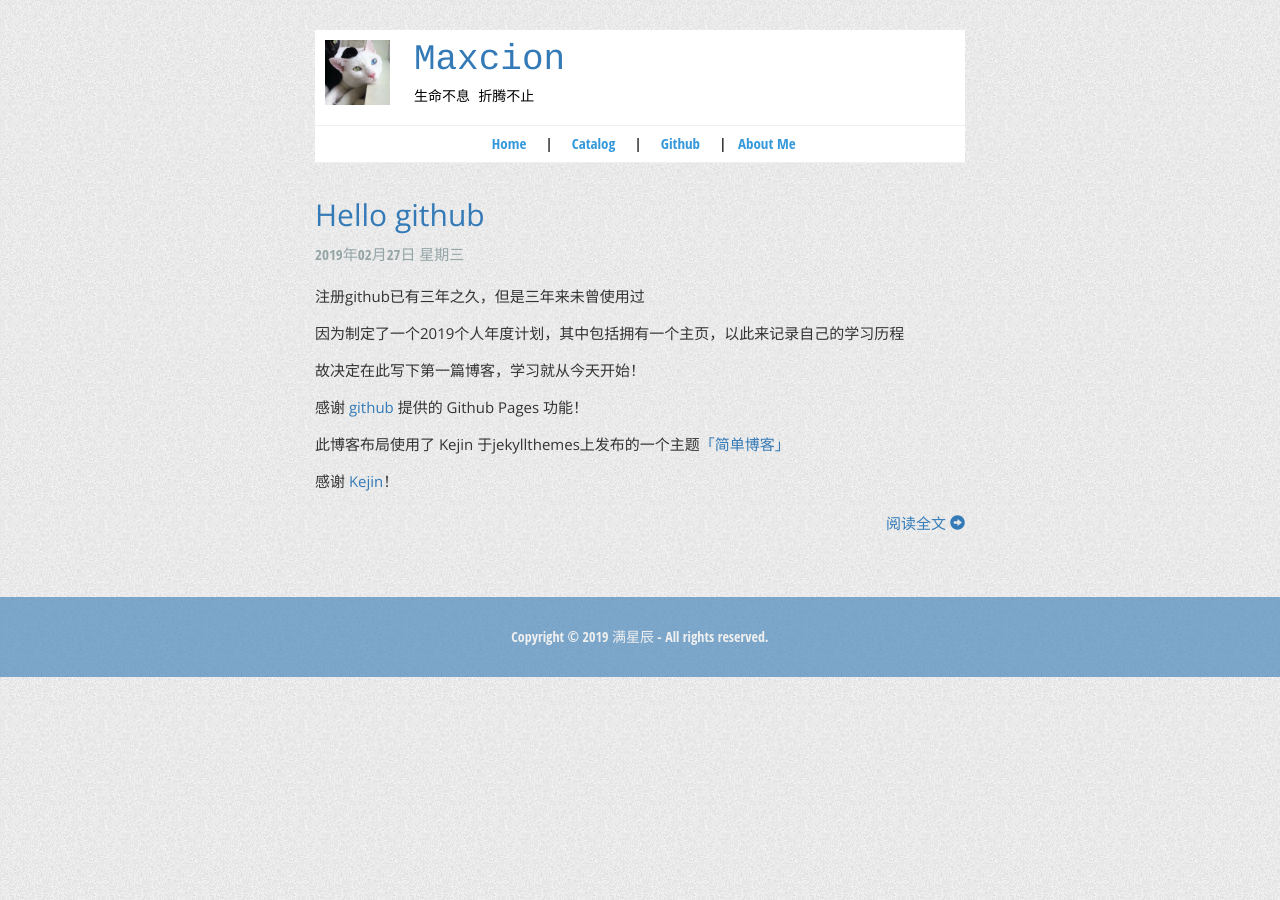
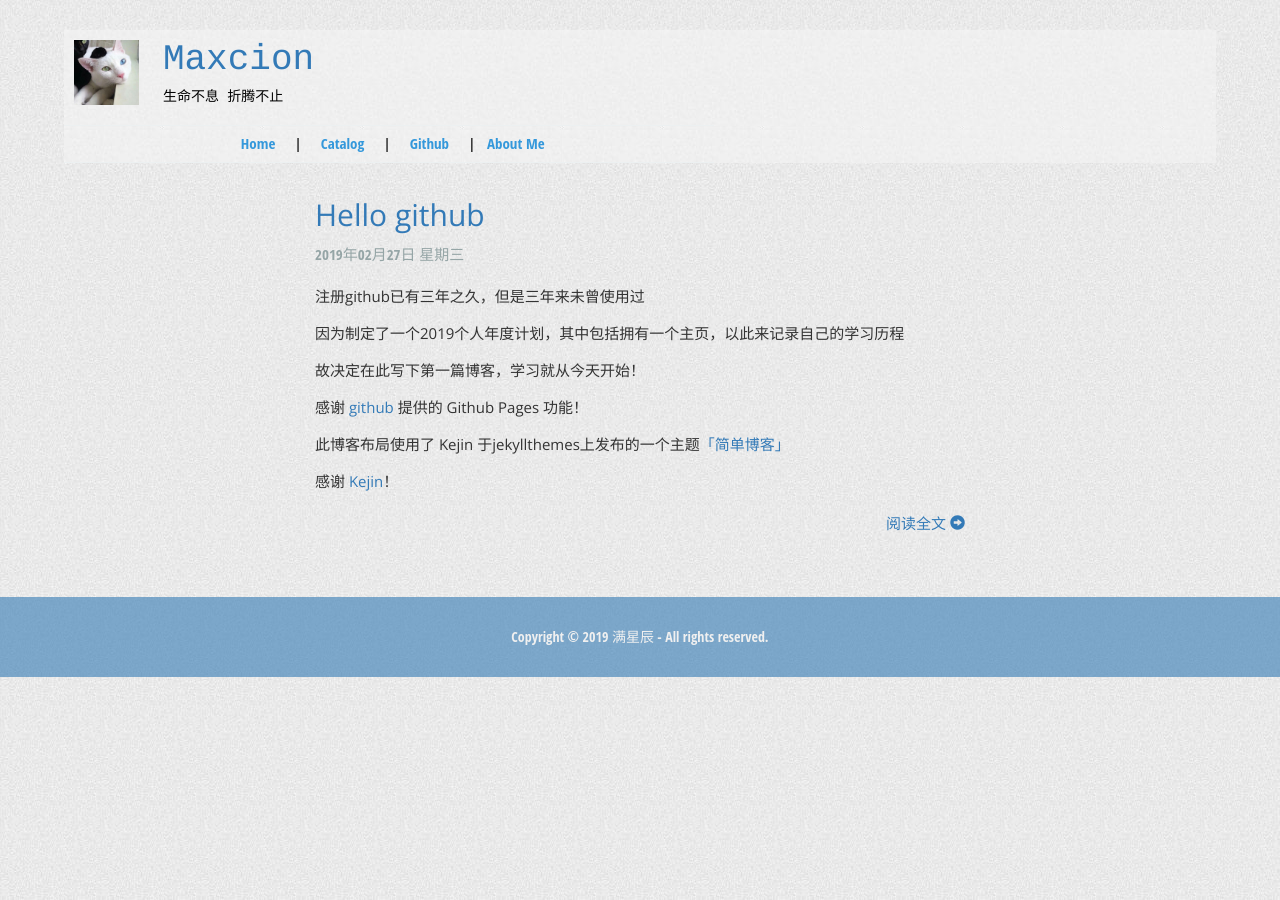
Before and after one commit to Maxcion/Maxcion.github.io, a Jekyll site: the page built from index.html, in a window 1280 px wide. Built offline with Jekyll 4.4.1, drawn with Linux system fonts in a browser that asks for light colours.

Commit message:
Update blog.css

```diff
--- a/assets/css/blog.css
+++ b/assets/css/blog.css
@@ -12,7 +12,8 @@ body {
     text-align: left;;
     /*text-shadow: 0 1px 0 rgba(0,0,0,.1);*/
     background-color: #fff;
-    max-width: 650px;
+    background-image: url(../img/bg-top.jpg);
+    /*max-width: 650px;*/
     width: 90%;
     margin: 30px auto;
   /*background-color: #6f5499;
```
